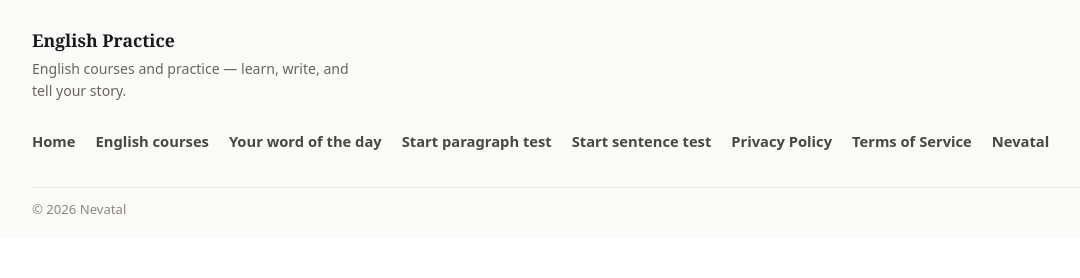
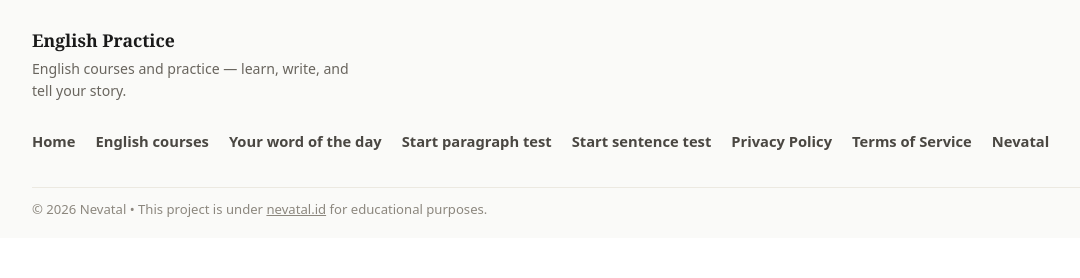
Before and after one commit to thirza258/english-practice, a Django app: template templates/practice/terms.html in a window 1280 px wide. Shown: the part 1682-1960 px from the top of the page, without its empty margins (44-1124 px from the left). Run offline with Django 5.2, Linux system fonts and the light colour scheme; the template is opened without the code that fills it, so the values that code supplies are empty; some libraries are stand-ins or nearby versions.

Commit message:
chore(legal): add nevatal.id educational disclaimer to footer

```diff
--- a/templates/practice/base.html
+++ b/templates/practice/base.html
@@ -140,7 +140,7 @@
           <a href="{% url 'practice:terms-of-service' %}">Terms of Service</a>
           <a href="https://nevatal.id">Nevatal</a>
         </nav>
-        <p class="site-footer-copyright">© 2026 Nevatal</p>
+        <p class="site-footer-copyright">© 2026 Nevatal &bull; This project is under <a href="https://nevatal.id" style="color: inherit; text-decoration: underline;">nevatal.id</a> for educational purposes.</p>
       </div>
     </footer>
 
```
